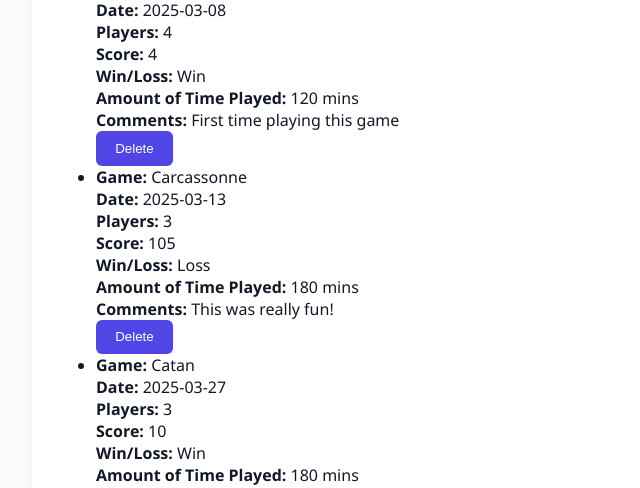
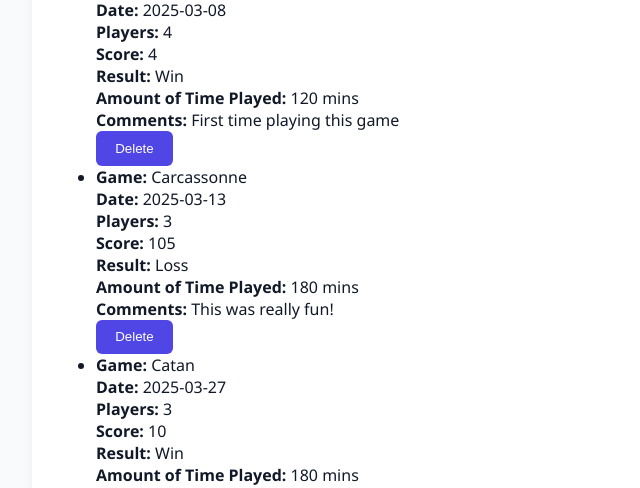
Before and after one commit to kwags/bgst, a React (Create React App) app: page / in a window 1280 px wide. Shown: the part 1074-1562 px from the top of the page, without its empty margins (0-640 px from the left). Built offline with nearby package versions, Linux system fonts and the light colour scheme.

Commit message:
Updated Naming Conventions for PlayHistory and mockAPI

```diff
--- a/src/PlayHistory.js
+++ b/src/PlayHistory.js
@@ -19,7 +19,7 @@ function PlayHistory({ items, setItems }) {
             <strong>Date:</strong> {item.date}<br/>
             <strong>Players:</strong> {item.numPlayers}<br/>
             <strong>Score:</strong> {item.score}<br/>
-            <strong>Win/Loss:</strong> {item.winloss}<br/>
+            <strong>Result:</strong> {item.result}<br/>
             <strong>Amount of Time Played:</strong> {item.time} mins<br/>
             <strong>Comments:</strong> {item.comments}<br/>
             <button onClick={() => deleteGameSession(item.id)}>Delete</button>
--- a/src/mockAPI.js
+++ b/src/mockAPI.js
@@ -26,7 +26,7 @@ export const mockData = {
         date: "2025-03-08",
         numPlayers: 4,
         score: 4,
-        winloss: "Win",
+        result: "Win",
         time: 120,
         comments: "First time playing this game",
         },
@@ -36,7 +36,7 @@ export const mockData = {
         date: "2025-03-13",
         numPlayers: 3,
         score: 105,
-        winloss: "Loss",
+        result: "Loss",
         time: 180,
         comments: "This was really fun!",
         },
@@ -46,7 +46,7 @@ export const mockData = {
         date: "2025-03-27",
         numPlayers: 3,
         score: 10,
-        winloss: "Win",
+        result: "Win",
         time: 180,
         comments: "Always a fun game",
         }
```
